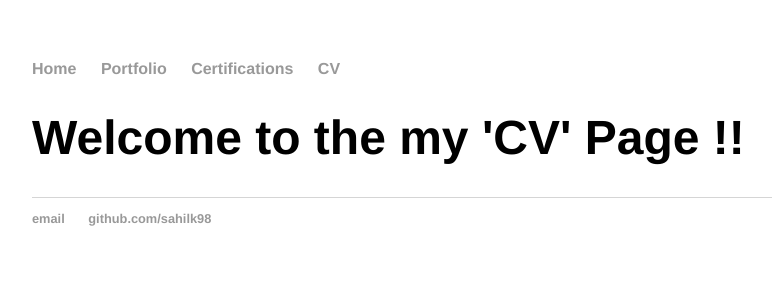
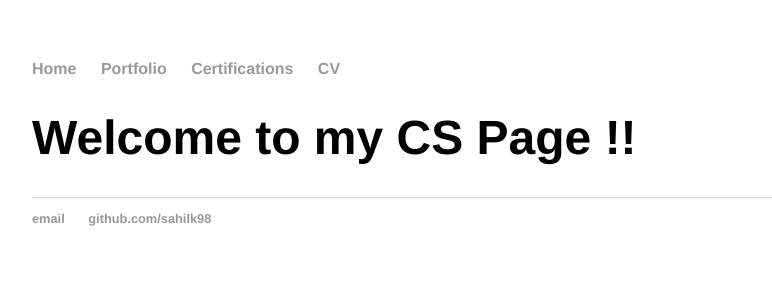
Before and after one commit to sahilk98/sahilk98.github.io, a Jekyll site: the page built from cv.html, in a window 1280 px wide. Shown: the top 300 px of the page, without its empty margins (160-932 px from the left). Built offline with Jekyll 4.4.1, drawn with Linux system fonts in a browser that asks for light colours.

Commit message:
Update cv.html

```diff
--- a/cv.html
+++ b/cv.html
@@ -2,4 +2,4 @@
 layout: default
 name: CV
 ---
-<h1>Welcome to the my 'CV' Page !!</h1>
+<h1>Welcome to my CS Page !!</h1>
```
